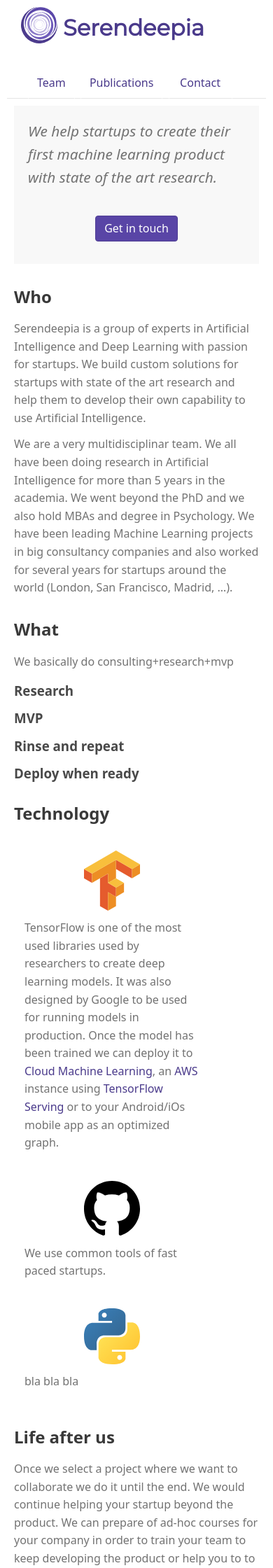
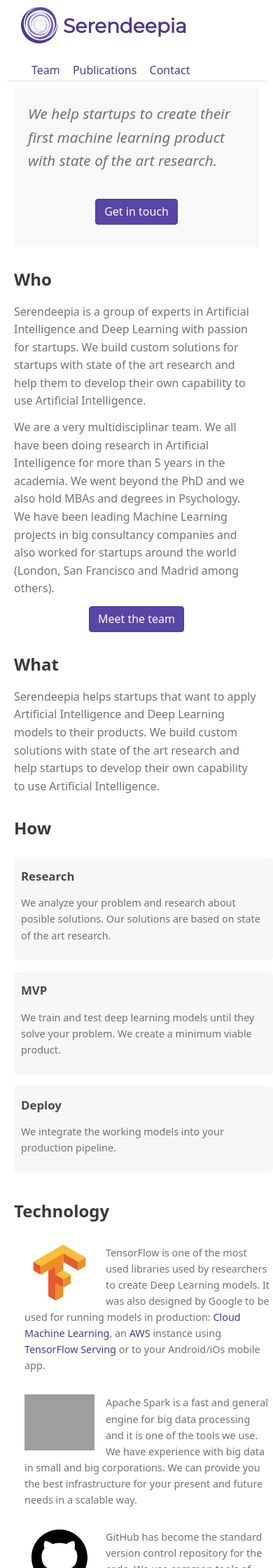
Before and after one commit to serendeepia/serendeepia.github.io, a Jekyll site: the page built from index.md, in a window 390 px wide. Shown: the top 2240 px of the page at 70% size. Built offline with Jekyll 4.4.1, drawn with Linux system fonts in a browser that asks for light colours; a script that is not in the unit is left out; some of the changed text lies outside the part shown; grey boxes are pictures that could not be loaded.

Commit message:
added more content and improved design

```diff
--- a/assets/css/style.scss
+++ b/assets/css/style.scss
@@ -48,7 +48,7 @@ a:hover, a:focus {
 }
 
 div.wrapper {
-    max-width: 900px;
+    max-width: 860px;
     margin: auto;
 }
 
@@ -607,7 +607,6 @@ fieldset[disabled] .btn-primary.focus {
     background-color: #f8f8f8;
 }
 
-
 .form-control {
     display: block;
     width: 100%;
@@ -626,42 +625,52 @@ fieldset[disabled] .btn-primary.focus {
     -o-transition: border-color ease-in-out .15s, box-shadow ease-in-out .15s;
     transition: border-color ease-in-out .15s, box-shadow ease-in-out .15s;
 }
+
 .form-control:focus {
     border-color: #5945a6;
     outline: 0;
-    -webkit-box-shadow: inset 0 1px 1px rgba(0,0,0,.075), 0 0 8px rgba(89,69,166, 0.6);
-    box-shadow: inset 0 1px 1px rgba(0,0,0,.075), 0 0 8px rgba(89,69,166, 0.6);
+    -webkit-box-shadow: inset 0 1px 1px rgba(0, 0, 0, .075), 0 0 8px rgba(89, 69, 166, 0.6);
+    box-shadow: inset 0 1px 1px rgba(0, 0, 0, .075), 0 0 8px rgba(89, 69, 166, 0.6);
 }
+
 .form-control::-moz-placeholder {
     color: #999999;
     opacity: 1;
 }
+
 .form-control:-ms-input-placeholder {
     color: #999999;
 }
+
 .form-control::-webkit-input-placeholder {
     color: #999999;
 }
+
 .form-control::-ms-expand {
     border: 0;
     background-color: transparent;
 }
+
 .form-control[disabled],
 .form-control[readonly],
 fieldset[disabled] .form-control {
     background-color: #eeeeee;
     opacity: 1;
 }
+
 .form-control[disabled],
 fieldset[disabled] .form-control {
     cursor: not-allowed;
 }
+
 textarea.form-control {
     height: auto;
 }
+
 input[type="search"] {
     -webkit-appearance: none;
 }
+
 @media screen and (-webkit-min-device-pixel-ratio: 0) {
     input[type="date"].form-control,
     input[type="time"].form-control,
@@ -669,6 +678,7 @@ input[type="search"] {
     input[type="month"].form-control {
         line-height: 36px;
     }
+
     input[type="date"].input-sm,
     input[type="time"].input-sm,
     input[type="datetime-local"].input-sm,
@@ -679,6 +689,7 @@ input[type="search"] {
     .input-group-sm input[type="month"] {
         line-height: 33px;
     }
+
     input[type="date"].input-lg,
     input[type="time"].input-lg,
     input[type="datetime-local"].input-lg,
@@ -690,9 +701,11 @@ input[type="search"] {
         line-height: 49px;
     }
 }
+
 .form-group {
     margin-bottom: 15px;
 }
+
 .radio,
 .checkbox {
     position: relative;
@@ -700,6 +713,7 @@ input[type="search"] {
     margin-top: 10px;
     margin-bottom: 10px;
 }
+
 .radio label,
 .checkbox label {
     min-height: 22px;
@@ -708,6 +722,7 @@ input[type="search"] {
     font-weight: normal;
     cursor: pointer;
 }
+
 .radio input[type="radio"],
 .radio-inline input[type="radio"],
 .checkbox input[type="checkbox"],
@@ -716,10 +731,12 @@ input[type="search"] {
     margin-left: -20px;
     margin-top: 4px \9;
 }
+
 .radio + .radio,
 .checkbox + .checkbox {
     margin-top: -5px;
 }
+
 .radio-inline,
 .checkbox-inline {
     position: relative;
@@ -730,11 +747,13 @@ input[type="search"] {
     font-weight: normal;
     cursor: pointer;
 }
+
 .radio-inline + .radio-inline,
 .checkbox-inline + .checkbox-inline {
     margin-top: 0;
     margin-left: 10px;
 }
+
 input[type="radio"][disabled],
 input[type="checkbox"][disabled],
 input[type="radio"].disabled,
@@ -743,29 +762,34 @@ fieldset[disabled] input[type="radio"],
 fieldset[disabled] input[type="checkbox"] {
     cursor: not-allowed;
 }
+
 .radio-inline.disabled,
 .checkbox-inline.disabled,
 fieldset[disabled] .radio-inline,
 fieldset[disabled] .checkbox-inline {
     cursor: not-allowed;
 }
+
 .radio.disabled label,
 .checkbox.disabled label,
 fieldset[disabled] .radio label,
 fieldset[disabled] .checkbox label {
     cursor: not-allowed;
 }
+
 .form-control-static {
     padding-top: 7px;
     padding-bottom: 7px;
     margin-bottom: 0;
     min-height: 38px;
 }
+
 .form-control-static.input-lg,
 .form-control-static.input-sm {
     padding-left: 0;
     padding-right: 0;
 }
+
 .input-sm {
     height: 33px;
     padding: 5px 10px;
@@ -773,14 +797,17 @@ fieldset[disabled] .checkbox label {
     line-height: 1.5;
     border-radius: 3px;
 }
+
 select.input-sm {
     height: 33px;
     line-height: 33px;
 }
+
 textarea.input-sm,
 select[multiple].input-sm {
     height: auto;
 }
+
 .form-group-sm .form-control {
     height: 33px;
     padding: 5px 10px;
@@ -788,14 +815,17 @@ select[multiple].input-sm {
     line-height: 1.5;
     border-radius: 3px;
 }
+
 .form-group-sm select.form-control {
     height: 33px;
     line-height: 33px;
 }
+
 .form-group-sm textarea.form-control,
 .form-group-sm select[multiple].form-control {
     height: auto;
 }
+
 .form-group-sm .form-control-static {
     height: 33px;
     min-height: 36px;
@@ -803,6 +833,7 @@ select[multiple].input-sm {
     font-size: 14px;
     line-height: 1.5;
 }
+
 .input-lg {
     height: 49px;
     padding: 10px 16px;
@@ -810,14 +841,17 @@ select[multiple].input-sm {
     line-height: 1.3333333;
     border-radius: 6px;
 }
+
 select.input-lg {
     height: 49px;
     line-height: 49px;
 }
+
 textarea.input-lg,
 select[multiple].input-lg {
     height: auto;
 }
+
 .form-group-lg .form-control {
     height: 49px;
     padding: 10px 16px;
@@ -825,14 +859,17 @@ select[multiple].input-lg {
     line-height: 1.3333333;
     border-radius: 6px;
 }
+
 .form-group-lg select.form-control {
     height: 49px;
     line-height: 49px;
 }
+
 .form-group-lg textarea.form-control,
 .form-group-lg select[multiple].form-control {
     height: auto;
 }
+
 .form-group-lg .form-control-static {
     height: 49px;
     min-height: 42px;
@@ -840,12 +877,15 @@ select[multiple].input-lg {
     font-size: 20px;
     line-height: 1.3333333;
 }
+
 .has-feedback {
     position: relative;
 }
+
 .has-feedback .form-control {
     padding-right: 45px;
 }
+
 .form-control-feedback {
     position: absolute;
     top: 0;
@@ -858,6 +898,7 @@ select[multiple].input-lg {
     text-align: center;
     pointer-events: none;
 }
+
 .input-lg + .form-control-feedback,
 .input-group-lg + .form-control-feedback,
 .form-group-lg .form-control + .form-control-feedback {
@@ -865,6 +906,7 @@ select[multiple].input-lg {
     height: 49px;
     line-height: 49px;
 }
+
 .input-sm + .form-control-feedback,
 .input-group-sm + .form-control-feedback,
 .form-group-sm .form-control + .form-control-feedback {
@@ -872,6 +914,7 @@ select[multiple].input-lg {
     height: 33px;
     line-height: 33px;
 }
+
 .has-success .help-block,
 .has-success .control-label,
 .has-success .radio,
@@ -884,24 +927,29 @@ select[multiple].input-lg {
 .has-success.checkbox-inline label {
     color: #3c763d;
 }
+
 .has-success .form-control {
     border-color: #3c763d;
     -webkit-box-shadow: inset 0 1px 1px rgba(0, 0, 0, 0.075);
     box-shadow: inset 0 1px 1px rgba(0, 0, 0, 0.075);
 }
+
 .has-success .form-control:focus {
     border-color: #2b542c;
     -webkit-box-shadow: inset 0 1px 1px rgba(0, 0, 0, 0.075), 0 0 6px #67b168;
     box-shadow: inset 0 1px 1px rgba(0, 0, 0, 0.075), 0 0 6px #67b168;
 }
+
 .has-success .input-group-addon {
     color: #3c763d;
     border-color: #3c763d;
     background-color: #dff0d8;
 }
+
 .has-success .form-control-feedback {
     color: #3c763d;
 }
+
 .has-warning .help-block,
 .has-warning .control-label,
 .has-warning .radio,
@@ -914,24 +962,29 @@ select[multiple].input-lg {
 .has-warning.checkbox-inline label {
     color: #8a6d3b;
 }
+
 .has-warning .form-control {
     border-color: #8a6d3b;
     -webkit-box-shadow: inset 0 1px 1px rgba(0, 0, 0, 0.075);
     box-shadow: inset 0 1px 1px rgba(0, 0, 0, 0.075);
 }
+
 .has-warning .form-control:focus {
     border-color: #66512c;
     -webkit-box-shadow: inset 0 1px 1px rgba(0, 0, 0, 0.075), 0 0 6px #c0a16b;
     box-shadow: inset 0 1px 1px rgba(0, 0, 0, 0.075), 0 0 6px #c0a16b;
 }
+
 .has-warning .input-group-addon {
     color: #8a6d3b;
     border-color: #8a6d3b;
     background-color: #fcf8e3;
 }
+
 .has-warning .form-control-feedback {
     color: #8a6d3b;
 }
+
 .has-error .help-block,
 .has-error .control-label,
 .has-error .radio,
@@ -944,66 +997,81 @@ select[multiple].input-lg {
 .has-error.checkbox-inline label {
     color: #a94442;
 }
+
 .has-error .form-control {
     border-color: #a94442;
     -webkit-box-shadow: inset 0 1px 1px rgba(0, 0, 0, 0.075);
     box-shadow: inset 0 1px 1px rgba(0, 0, 0, 0.075);
 }
+
 .has-error .form-control:focus {
     border-color: #843534;
     -webkit-box-shadow: inset 0 1px 1px rgba(0, 0, 0, 0.075), 0 0 6px #ce8483;
     box-shadow: inset 0 1px 1px rgba(0, 0, 0, 0.075), 0 0 6px #ce8483;
 }
+
 .has-error .input-group-addon {
     color: #a94442;
     border-color: #a94442;
     background-color: #f2dede;
 }
+
 .has-error .form-control-feedback {
     color: #a94442;
 }
+
 .has-feedback label ~ .form-control-feedback {
     top: 27px;
 }
+
 .has-feedback label.sr-only ~ .form-control-feedback {
     top: 0;
 }
+
 .help-block {
     display: block;
     margin-top: 5px;
     margin-bottom: 10px;
     color: #737373;
 }
+
 @media (min-width: 768px) {
     .form-inline .form-group {
         display: inline-block;
         margin-bottom: 0;
         vertical-align: middle;
     }
+
     .form-inline .form-control {
         display: inline-block;
         width: auto;
         vertical-align: middle;
     }
+
     .form-inline .form-control-static {
         display: inline-block;
     }
+
     .form-inline .input-group {
         display: inline-table;
         vertical-align: middle;
     }
+
     .form-inline .input-group .input-group-addon,
     .form-inline .input-group .input-group-btn,
     .form-inline .input-group .form-control {
         width: auto;
     }
+
     .form-inline .input-group > .form-control {
         width: 100%;
     }
+
     .form-inline .control-label {
         margin-bottom: 0;
         vertical-align: middle;
     }
+
     .form-inline .radio,
     .form-inline .checkbox {
         display: inline-block;
@@ -1011,19 +1079,23 @@ select[multiple].input-lg {
         margin-bottom: 0;
         vertical-align: middle;
     }
+
     .form-inline .radio label,
     .form-inline .checkbox label {
         padding-left: 0;
     }
+
     .form-inline .radio input[type="radio"],
     .form-inline .checkbox input[type="checkbox"] {
         position: relative;
         margin-left: 0;
     }
+
     .form-inline .has-feedback .form-control-feedback {
         top: 0;
     }
 }
+
 .form-horizontal .radio,
 .form-horizontal .checkbox,
 .form-horizontal .radio-inline,
@@ -1032,14 +1104,17 @@ select[multiple].input-lg {
     margin-bottom: 0;
     padding-top: 7px;
 }
+
 .form-horizontal .radio,
 .form-horizontal .checkbox {
     min-height: 29px;
 }
+
 .form-horizontal .form-group {
     margin-left: -15px;
     margin-right: -15px;
 }
+
 @media (min-width: 768px) {
     .form-horizontal .control-label {
         text-align: right;
@@ -1047,15 +1122,18 @@ select[multiple].input-lg {
         padding-top: 7px;
     }
 }
+
 .form-horizontal .has-feedback .form-control-feedback {
     right: 15px;
 }
+
 @media (min-width: 768px) {
     .form-horizontal .form-group-lg .control-label {
         padding-top: 11px;
         font-size: 20px;
     }
 }
+
 @media (min-width: 768px) {
     .form-horizontal .form-group-sm .control-label {
         padding-top: 6px;
@@ -1063,9 +1141,24 @@ select[multiple].input-lg {
     }
 }
 
-
 h1, h2, h3, h4, h5, h6 {
     color: #222;
+    max-width: 700px;
+    margin-left: auto;
+    margin-right: auto;
+}
+
+section p {
+    max-width: 700px;
+    margin-left: auto;
+    margin-right: auto;
+}
+
+footer p {
+    font-size: 80%;
+    max-width: 700px;
+    margin-left: auto;
+    margin-right: auto;
 }
 
 p, ul, ol, table, pre, dl {
@@ -1192,15 +1285,19 @@ header, section, footer {
     width: auto;
 }
 
-@media screen and (max-width: 750px) {
+@media screen and (max-width: 720px) {
     header nav.main-nav {
         float: left;
-        margin-top: 16px;
+        margin-top: 12px;
     }
 
     nav.main-nav ul li.right,
     nav.main-nav ul li {
         float: none;
+    }
+
+    header nav.main-nav ul li a {
+        padding: 4px 8px 4px 8px;
     }
 
     div.slogan p cite {
@@ -1228,11 +1325,26 @@ header, section, footer {
     body {
         margin: 0;
     }
+
+    header nav.main-nav {
+        float: left;
+        margin-top: 8px;
+    }
+
+    nav.main-nav ul li.right,
+    nav.main-nav ul li {
+        float: none;
+        width: auto;
+    }
+
+    header nav.main-nav ul li a {
+        padding: 2px 4px 2px 4px;
+    }
 }
 
 @media screen and (max-width: 400px) {
     header h1 {
-        font-size: 32px;
+        font-size: 28px;
     }
 
     header h1 a span {
@@ -1259,20 +1371,15 @@ header, section, footer {
     margin-right: auto;
 }
 
-.container-fluid {
+div.container-fluid {
+    max-width: 730px;
     margin-right: auto;
     margin-left: auto;
-    padding-left: 15px;
-    padding-right: 15px;
-}
-.row {
-    margin-left: -20px;
-    margin-right: -20px;
 }
 
-img.logo{
+img.logo {
     display: block;
-    width: 80px;
+    height: 80px;
     margin-bottom: 12px;
     max-height: 100%;
     max-width: 100%;
@@ -1280,9 +1387,83 @@ img.logo{
     margin-right: auto;
 }
 
-div.logo_col{
-    width: 250px;
+div.logo_col {
+    width: auto;
+    max-width: 330px;
+    height: 220px;
     float: left;
     position: relative;
-    padding: 20px 20px;
+    padding: 15px 15px;
+    font-size: 90%;
 }
+
+div.container-fluid-how {
+    max-width: 736px;
+    margin-right: auto;
+    margin-left: auto;
+}
+
+div.how_col {
+    width: auto;
+    max-width: 208px;
+    float: left;
+    position: relative;
+    padding: 2px 10px 12px 10px;
+    margin: 8px 8px;
+    font-size: 90%;
+    background: #f7f7f7;
+    border-radius: 6px;
+}
+
+div.how_col h3 {
+    text-align: center;
+}
+
+@media screen and (max-width: 830px) {
+    div.container-fluid {
+        max-width: 700px;
+        margin-right: auto;
+        margin-left: auto;
+    }
+
+    img.logo {
+        display: block;
+        float: left;
+        width: 100px;
+        margin-right: 16px;
+    }
+
+    div.logo_col {
+        width: 100%;
+        font-size: 90%;
+        max-width: 100%;
+        height: auto;
+    }
+
+}
+
+@media screen and (max-width: 880px) {
+    div.container-fluid-how {
+        max-width: 756px;
+        margin-right: auto;
+        margin-left: auto;
+    }
+
+    div.how_col {
+        width: 100%;
+        max-width: 100%;
+        margin: 8px auto;
+        padding: 2px 0px 12px 0px;
+    }
+
+    div.how_col h3 {
+        text-align: left;
+    }
+}
+
+@media screen and (max-width: 820px) {
+
+    div.how_col {
+        padding: 2px 10px 12px 10px;
+    }
+}
--- a/index.md
+++ b/index.md
@@ -19,20 +19,42 @@ title: Home
 
 Serendeepia is a group of experts in Artificial Intelligence and Deep Learning with passion for startups. We build custom solutions for startups with state of the art research and help them to develop their own capability to use Artificial Intelligence.
 
-We are a very multidisciplinar team. We all have been doing research in Artificial Intelligence for more than 5 years in the academia. We went beyond the PhD and we also hold MBAs and degree in Psychology. We have been leading Machine Learning projects in big consultancy companies and also worked for several years for startups around the world (London, San Francisco, Madrid, ...).
+We are a very multidisciplinar team. We all have been doing research in Artificial Intelligence for more than 5 years in the academia. We went beyond the PhD and we also hold MBAs and degrees in Psychology. We have been leading Machine Learning projects in big consultancy companies and also worked for startups around the world (London, San Francisco and Madrid among others).
+
+
+<p style="text-align: center">
+    <a href="/team.html" type="button" class="btn btn-primary">
+        Meet the team
+    </a>
+</p>
 
 ## What
 
+Serendeepia helps startups that want to apply Artificial Intelligence and Deep Learning models to their products. We build custom solutions with state of the art research and help startups to develop their own capability to use Artificial Intelligence.
 
-We basically do consulting+research+mvp
+## How
 
-### Research
+<div class="container-fluid-how">
+<div class="row">
 
-### MVP
+<div class="how_col center-block">
+<h3>Research</h3><p>
+We analyze your problem and research about posible solutions. Our solutions are based on state of the art research.
+</p></div>
 
-### Rinse and repeat
+<div class="how_col center-block">
+<h3>MVP</h3><p>
+We train and test deep learning models until they solve your problem. We create a minimum viable product.
+</p></div>
 
-### Deploy when ready
+<div class="how_col center-block">
+<h3>Deploy</h3><p>
+We integrate the working models into your production pipeline.
+</p></div>
+
+<div style="clear: both;"></div>
+</div>
+</div>
 
 ## Technology
 
@@ -42,21 +64,28 @@ We basically do consulting+research+mvp
 <div class="logo_col center-block">
 <img src="assets/logo_tensorflow.svg" alt="tensorflow" class="logo">
 
-TensorFlow is one of the most used libraries used by researchers to create deep learning models. It was also designed by Google to be used for running models in production. Once the model has been trained we can deploy it to <a href="https://cloud.google.com/products/machine-learning/">Cloud Machine Learning</a>, an <a href="https://aws.amazon.com/">AWS</a> instance using <a href="https://www.tensorflow.org/serving/">TensorFlow Serving</a> or to your Android/iOs mobile app as an optimized graph.
+TensorFlow is one of the most used libraries used by researchers to create Deep Learning models. It was also designed by Google to be used for running models in production: <a href="https://cloud.google.com/products/machine-learning/">Cloud Machine Learning</a>, an <a href="https://aws.amazon.com/">AWS</a> instance using <a href="https://www.tensorflow.org/serving/">TensorFlow Serving</a> or to your Android/iOs mobile app.
+
+</div>
+
+<div class="logo_col center-block">
+<img src="assets/logo_spark.svg" alt="cloud" class="logo">
+
+Apache Spark is a fast and general engine for big data processing and it is one of the tools we use. We have experience with big data in small and big corporations. We can provide you the best infrastructure for your present and future needs in a scalable way.
 
 </div>
 
 <div class="logo_col center-block">
 <img src="assets/logo_github.svg" alt="cloud" class="logo">
 
-We use common tools of fast paced startups.
+GitHub has become the standard version control repository for the code. We use common tools of fast paced startups and we follow agile methodologies in our projects. We can integrate seamless in your workflow.
 
 </div>
 
 <div class="logo_col">
 <img alt="python" src="assets/logo_python.svg" class="logo">
 
-bla bla bla
+Python is the standard language for Deep Learning research and we use it extensively in our projects. We apply high standards to our code and experimentation with extensive documentation and unit testing.
 
 </div>
 
@@ -66,14 +95,4 @@ bla bla bla
 
 ## Life after us
 
-Once we select a project where we want to collaborate we do it until the end. We would continue helping your startup beyond the product. We can prepare of ad-hoc courses for your company in order to train your team to keep developing the product or help you to to hire the best professionals in Machine Learning.
-
-## Latest news
-
-{% assign sorted_posts = site.posts | sort: date | reverse %}
-{% for post in sorted_posts %}
-
-<h3><a href="{{ post.url }}">{{ post.title }}</a></h3>
-<p>{{ post.summary }}... <a href="{{ post.url }}">continue reading</a></p>
-
-{% endfor %}
+Serendeepia is committed to their projects beyond the deployment to production. We would continue helping your startup beyond the product. We can prepare of ad-hoc courses for your company in order to train your team to keep developing the product or help you to to hire the best professionals in Machine Learning.
```
Also changed, not shown: blog.md (added, +13 -0 lines), contact.html (+4 -3 lines), team.md (+6 -6 lines).
